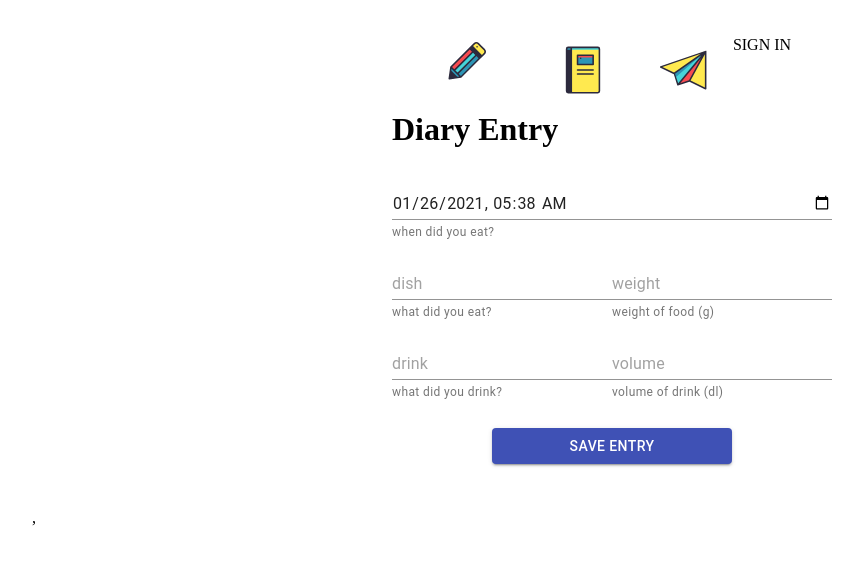
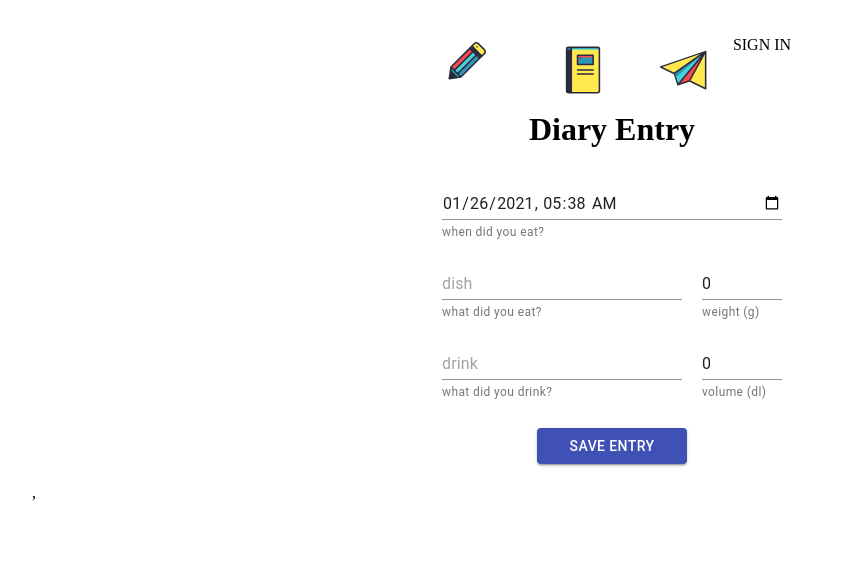
Before and after one commit to DavidAtMollimers/food-diary, a React (Create React App) app: page /entry in a window 1280 px wide. Shown: the top 564 px of the page, without its empty margins (28-891 px from the left). Built offline with nearby package versions, Linux system fonts and the light colour scheme.

Commit message:
Further styling of text-entry

```diff
--- a/src/components/diary-entry/diary-entry.component.jsx
+++ b/src/components/diary-entry/diary-entry.component.jsx
@@ -53,7 +53,6 @@ class DiaryEntry extends React.Component {
                 <form  onSubmit={this.handleSubmit} autoComplete="off">
                 <FormControl id="form-control">
                     <TextField
-                        id="user-data"
                         name="date_time"
                         helperText="when did you eat?"
                         type="datetime-local"
@@ -74,8 +73,9 @@ class DiaryEntry extends React.Component {
                             id="numerical-value"
                             name="weight"
                             type="number"
+                            defaultValue="0"
                             placeholder="weight"
-                            helperText="weight of food (g)"
+                            helperText="weight (g)"
                             onChange={this.handleChange}/>
                     </div>
                     <div className="container">
@@ -90,8 +90,9 @@ class DiaryEntry extends React.Component {
                             id="numerical-value"
                             name="volume"
                             type="number"
+                            defaultValue="0"
                             placeholder="volume"
-                            helperText="volume of drink (dl)"
+                            helperText="volume (dl)"
                             onChange={this.handleChange}/>
                     </div>
                     <Button type='submit' color="primary" variant="contained" id="submit-button">Save Entry</Button>
--- a/src/components/diary-entry/diary-entry.styles.scss
+++ b/src/components/diary-entry/diary-entry.styles.scss
@@ -1,18 +1,27 @@
+h1 {
+    text-align: center;
+}
+
 .container {
     display: flex;
+    width: 340px;
     justify-content: space-between;
 
     #name {
+        width: 240px;
         margin-top: 25px;
     }
 
     #numerical-value {
+        width: 80px;
         margin-top: 25px;
     }
 }
 
 
 #submit-button {
-    margin: 25px 100px 25px 100px;
+    width: 150px;
+    align-self: center;
+    margin-top: 25px;
 
 }
--- a/src/components/header/header.component.jsx
+++ b/src/components/header/header.component.jsx
@@ -3,7 +3,6 @@ import { Link } from 'react-router-dom';
 import { auth } from '../firebase/firebase.utils';
 import { ReactComponent as Entry } from '../../assets/pencil.svg';
 import { ReactComponent as Diary } from '../../assets/notebook.svg';
-import { ReactComponent as Metrics } from '../../assets/metrics.svg';
 import { ReactComponent as Contact } from '../../assets/contact.svg';
 import { connect } from 'react-redux';
 import './header.styles.scss';
```
Also changed, not shown: 1 other file (tests, documents, lock files or other folders).
